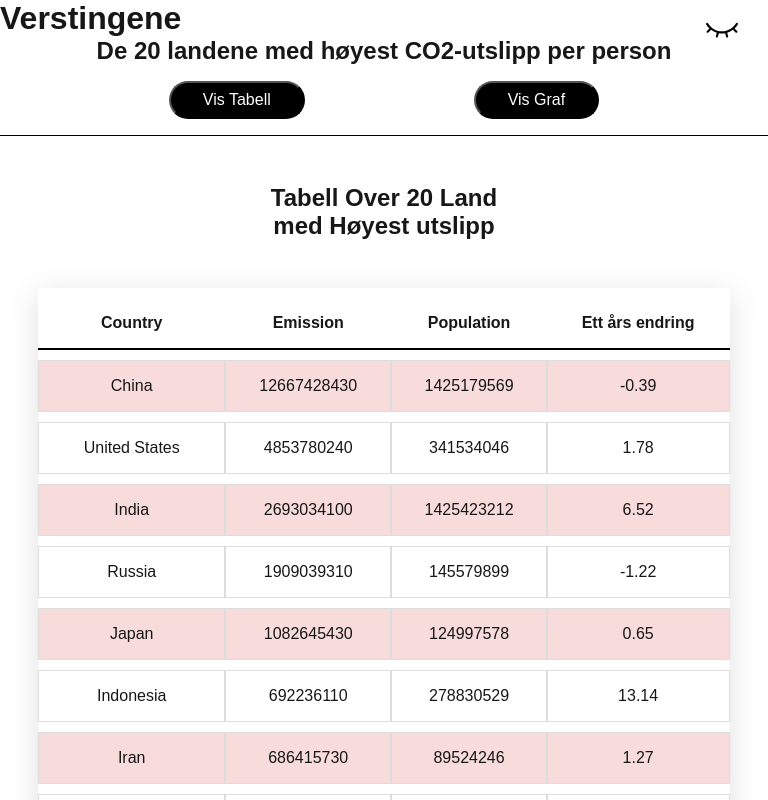
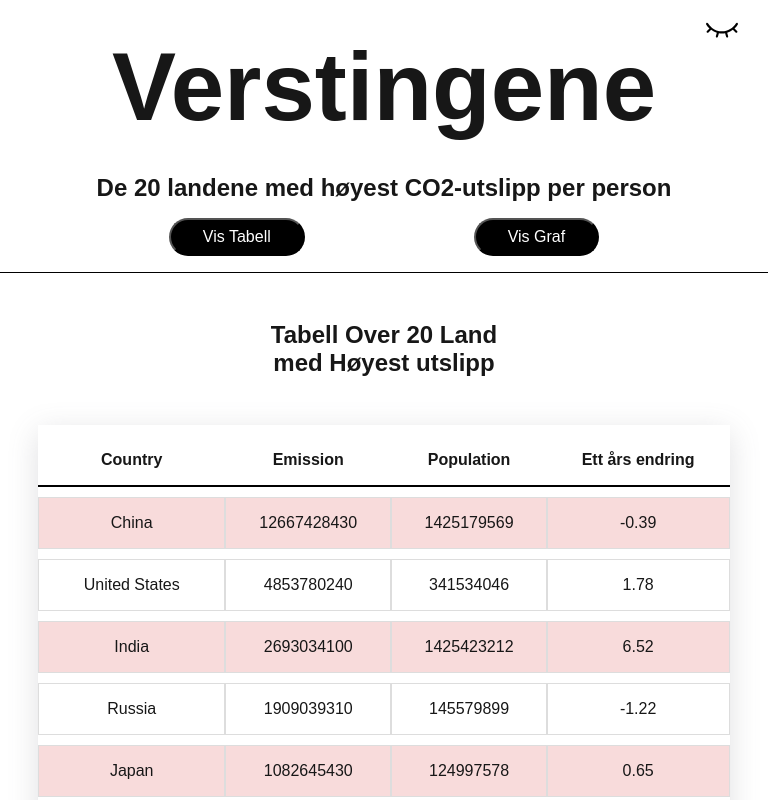
Before and after one commit to CelesteEvertsen/React-Examen-02-10-25, a Next.js app: page /verstingene in a window 768 px wide. Shown: the top 800 px of the page. Built offline with nearby package versions, Linux system fonts and the light colour scheme.

Commit message:
la til css på verstingene

```diff
--- a/src/app/verstingene/verstingene.module.css
+++ b/src/app/verstingene/verstingene.module.css
@@ -0,0 +1,24 @@
+.headline{
+    text-align: center;
+   font-size: 8rem;
+   margin-bottom: 1rem;
+}
+
+
+/* mobile */
+@media screen and (max-width: 599) {
+  .headline {
+   margin: 3rem auto;
+   font-size: 3rem;
+  }
+
+}
+
+/* nettbrett */
+@media (min-width: 600px) and (max-width: 1024px) {
+.headline{
+    margin: 2rem auto;
+     font-size: 6rem;
+}
+
+  }
```
